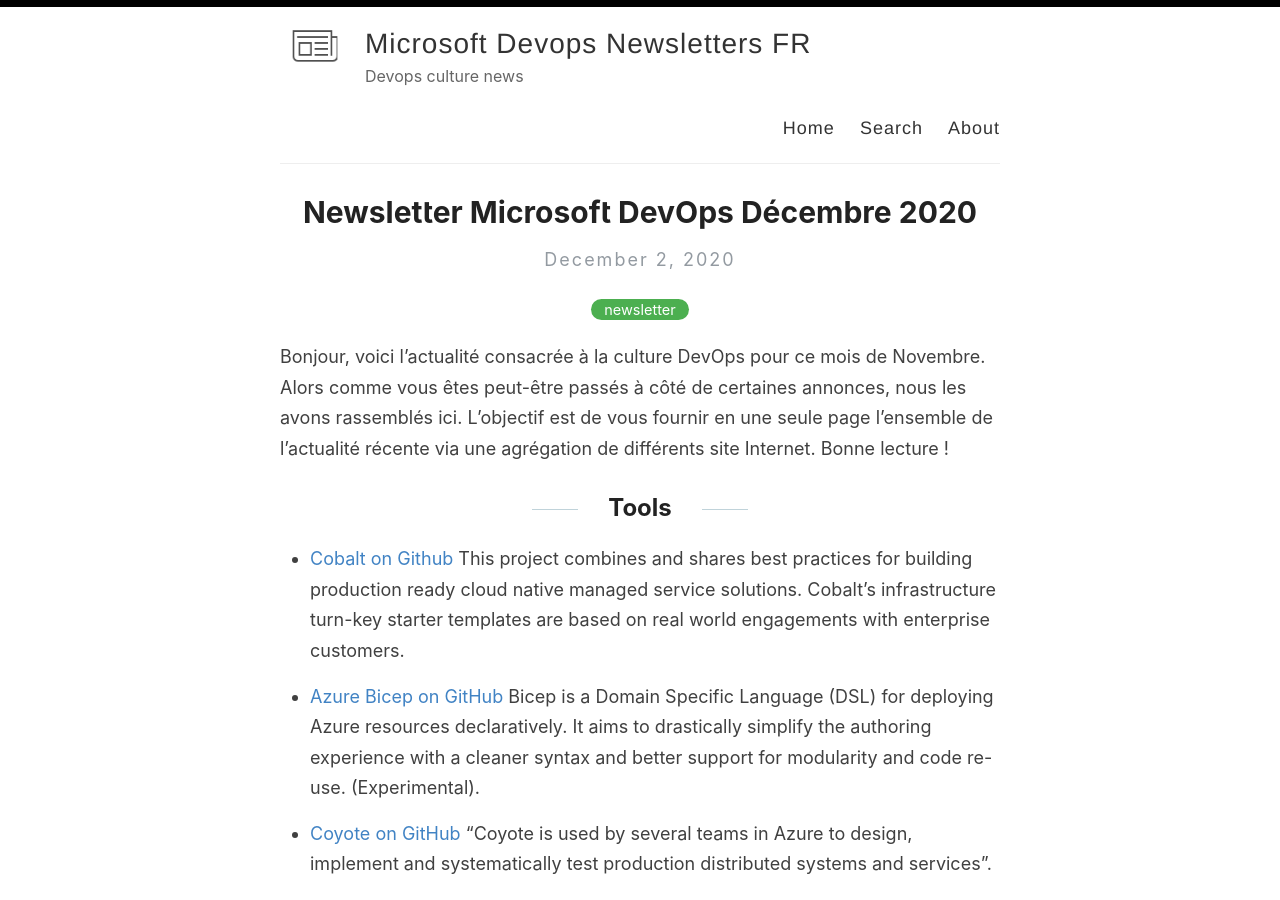
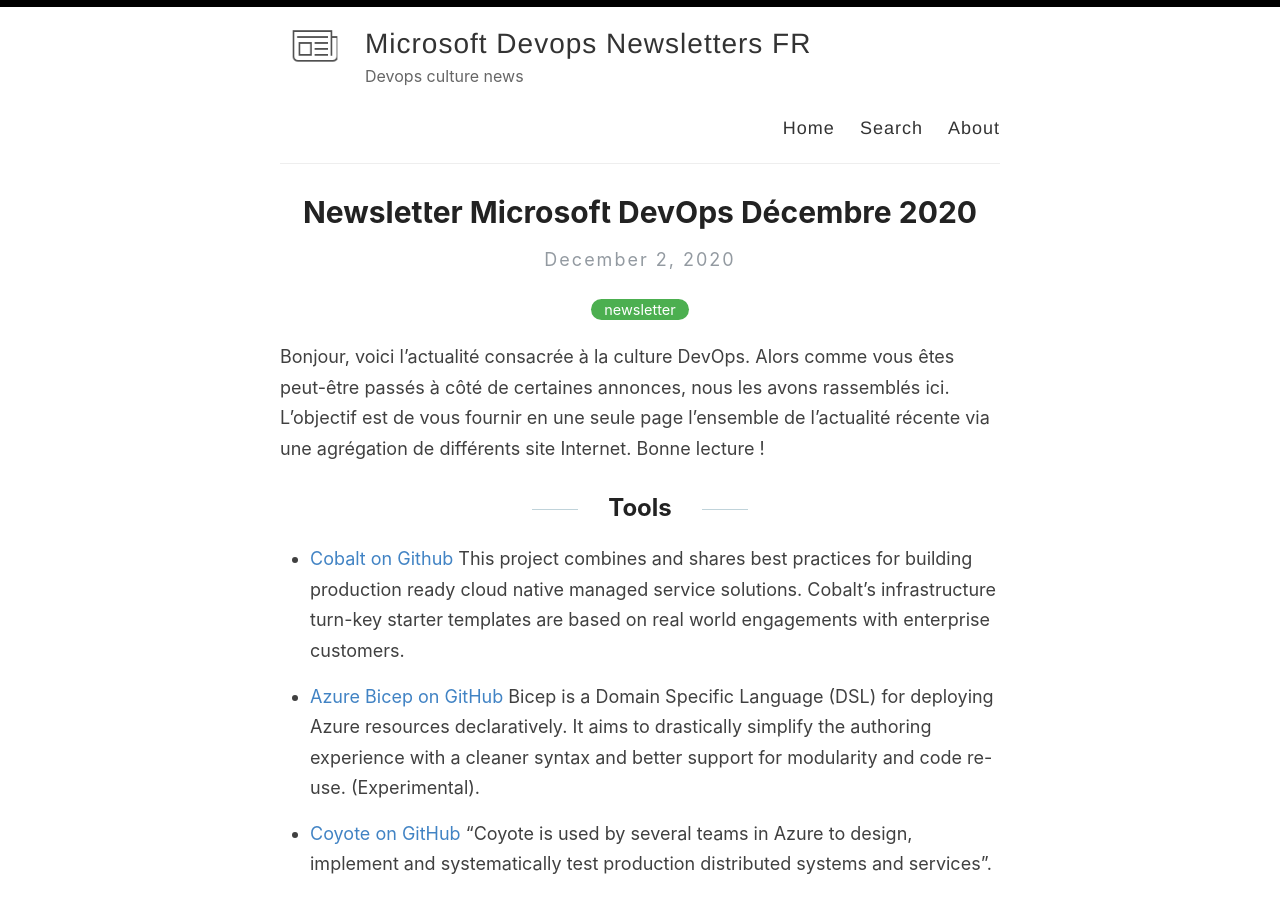
Before and after one commit to microsoft-devops-community/ms-devops-fr.github.io, a Jekyll site: the page built from _posts/2020-12-02-newsletter-december.md, in a window 1280 px wide and 900 px high. Built offline with Jekyll 4.4.1, drawn with Linux system fonts in a browser that asks for light colours.

Commit message:
Removed Novembre

```diff
--- a/_posts/2020-12-02-newsletter-december.md
+++ b/_posts/2020-12-02-newsletter-december.md
@@ -4,7 +4,7 @@ title: Newsletter Microsoft DevOps Décembre 2020
 categories: [newsletter]
 excerpt: Bonjour, voici l'actualité Devops pour ce mois de Novembre. Alors comme vous êtes peut-être passés à côté de certaines annonces, nous les avons rassemblés dans cette newsletter. Au menu, des outils, des trainings et quelques hacks bien pensés sur Azure Devops.
 ---
-Bonjour, voici l’actualité consacrée à la culture DevOps pour ce mois de Novembre. Alors comme vous êtes peut-être passés à côté de certaines annonces, nous les avons rassemblés ici. L’objectif est de vous fournir en une seule page l’ensemble de l’actualité récente via une agrégation de différents site Internet. Bonne lecture !
+Bonjour, voici l’actualité consacrée à la culture DevOps. Alors comme vous êtes peut-être passés à côté de certaines annonces, nous les avons rassemblés ici. L’objectif est de vous fournir en une seule page l’ensemble de l’actualité récente via une agrégation de différents site Internet. Bonne lecture !
 
 ## Tools
 
```
